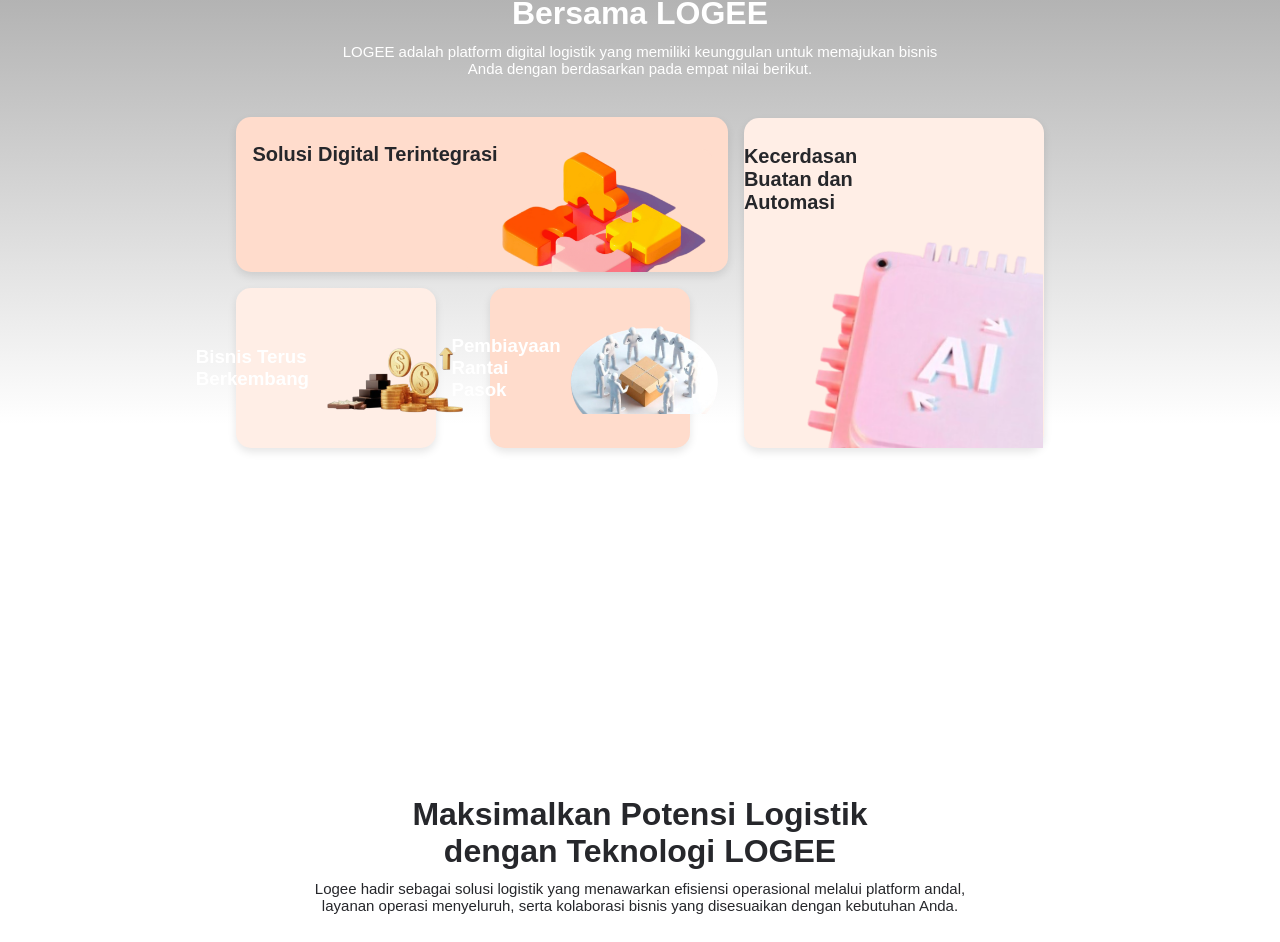
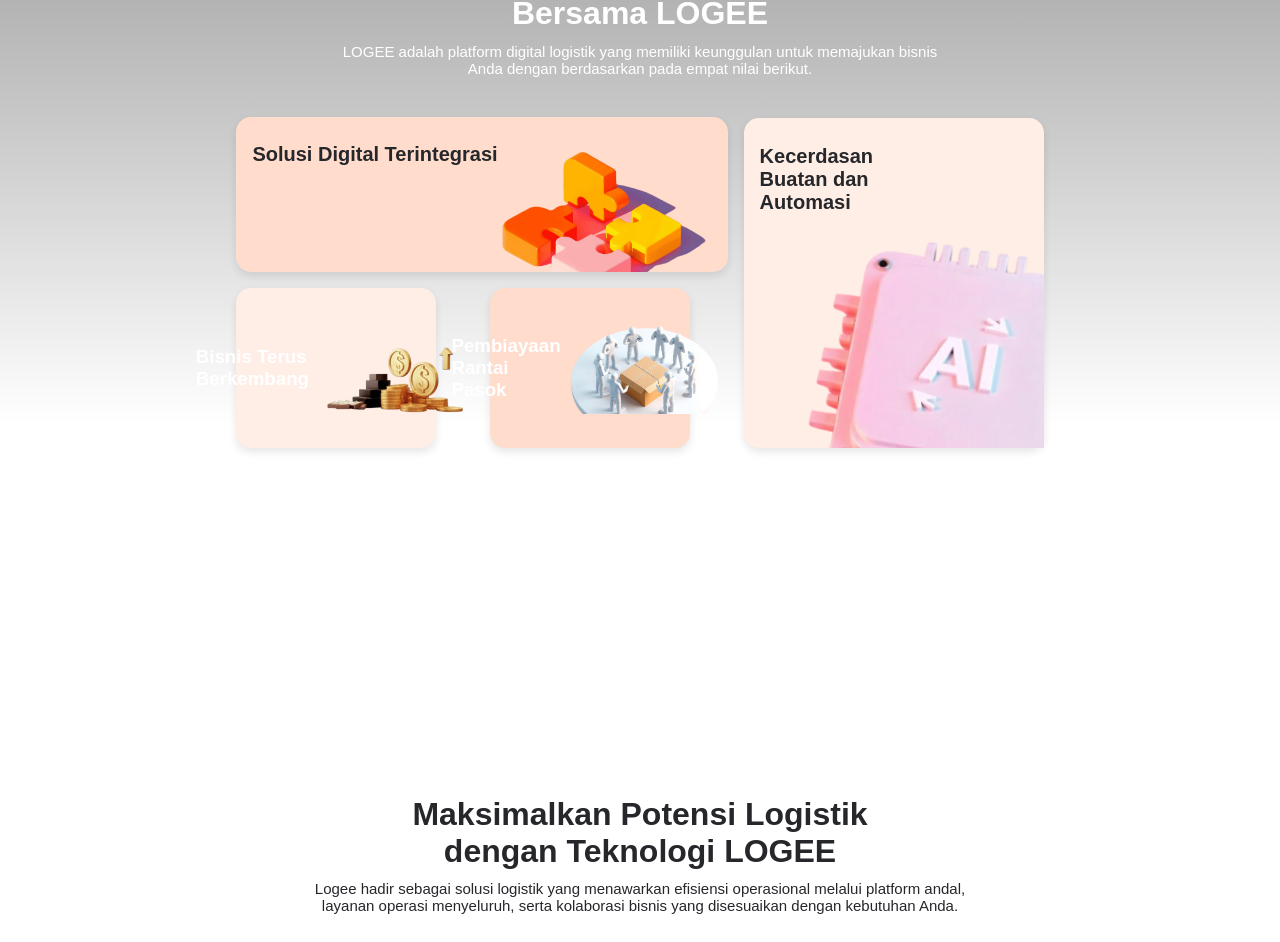
Before and after one commit to khaylabelva/Digistar-93, a React (Create React App) app in the folder digistar93/: page / in a window 1280 px wide. Shown: the part 1692-2634 px from the top of the page. Built offline with nearby package versions, Linux system fonts and the light colour scheme; a web font is replaced by a local one.

Commit message:
card 2 done

```diff
--- a/digistar93/src/App.css
+++ b/digistar93/src/App.css
@@ -684,7 +684,7 @@
 
 .card-two h3 {
   margin-bottom: 13rem;
-  margin-right: -7rem;
+  margin-right: -10rem;
   font-size: 1.25rem;
   text-align: left;
   color: #26272B;
@@ -697,6 +697,7 @@
   object-fit: contain;
   margin-bottom: -62px;
   margin-left: 30px;
+  margin-right: -16px;
   z-index: 0;
 }
 
```
